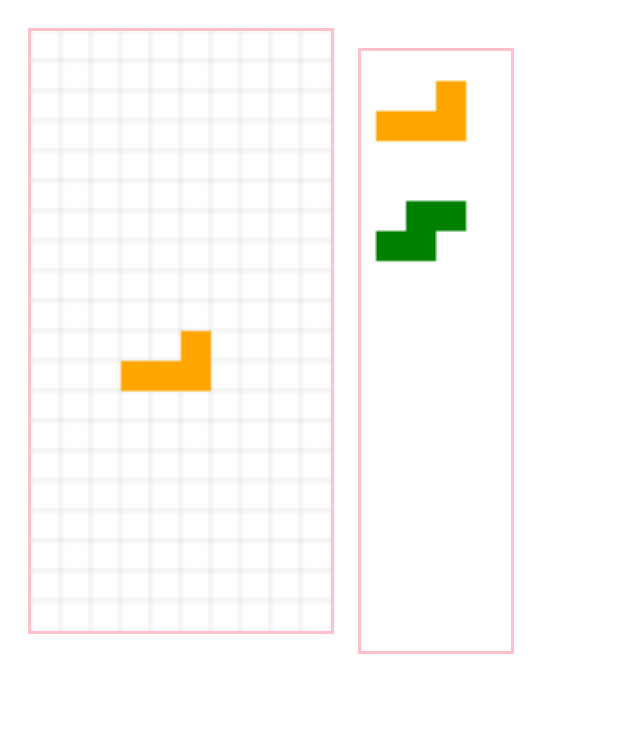
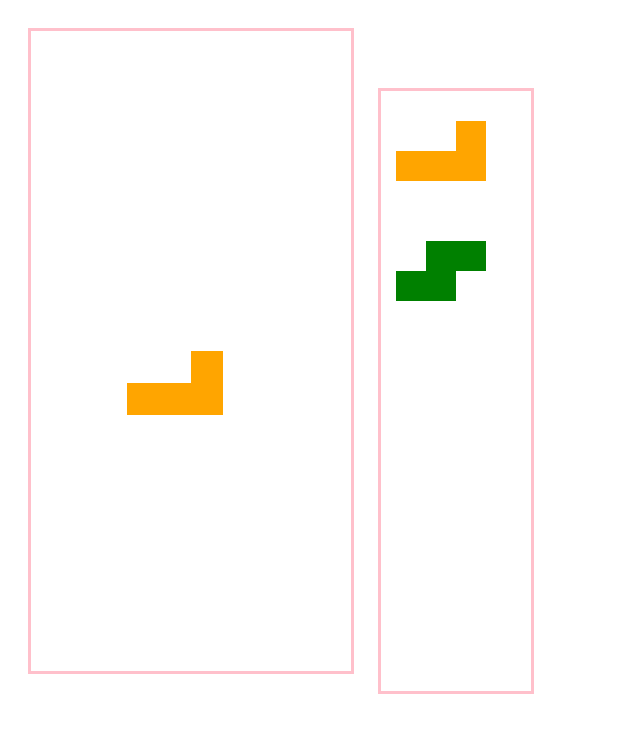
Before and after one commit to colmmurphyxyz/tetris, a plain HTML site: page index.html in a window 1280 px wide. Shown: the whole page, without its empty margins (0-640 px from the left). Drawn offline with Linux system fonts and the light colour scheme.

Commit message:
increase game board size and upscale canvas resolution

```diff
--- a/index.html
+++ b/index.html
@@ -19,10 +19,10 @@
     </head>
     <body>
         <main>
-            <canvas id="game-main" width="100" height="200">
+            <canvas id="game-main" width="1000" height="2000">
 
             </canvas>
-            <canvas id="game-side" width="50" height="200">
+            <canvas id="game-side" width="500" height="2000">
 
             </canvas>
         </main>
--- a/js/main.js
+++ b/js/main.js
@@ -103,38 +103,38 @@ document.addEventListener("keydown", (e) => {
 
 function drawBoard() {
     // draw the rest of the board
-    ctx.lineWidth = 0.04;
+    ctx.lineWidth = 2;
     for (let y = 0; y < COL_LENGTH; y++) {
         for (let x = 0; x < ROW_LENGTH; x++) {
             let color = colors.get(board[y][x]);
 
             ctx.fillStyle = color;
-            ctx.fillRect(x * 10, y * 10, 10, 10);
+            ctx.fillRect(x * 100, y * 100, 100, 100);
 
             // draw gridline
-            ctx.fillStyle = "gray";
-            ctx.strokeRect(x * 10, y * 10, 10, 10);
+            ctx.fillStyle = "white";
+            ctx.strokeRect(x * 100, y * 100, 100, 100);
         }
     }
     // draw the active piece
     ctx.fillStyle = colors.get(activePiece.color);
     for (let i = 0; i < activePiece.coordinates.length; i++) {
         let c = activePiece.coordinates[i];
-        ctx.fillRect(c.x * 10, c.y * 10, 10, 10);
+        ctx.fillRect(c.x * 100, c.y * 100, 100, 100);
     }
 
     // draw the next 2 pieces
     sctx.fillStyle = 'white';
-    sctx.fillRect(0, 0, 50, 200);
+    sctx.fillRect(0, 0, 500, 2000);
     for (let i = 0; i < 2; i++) {
         let nextPieceNum = next2Pieces[i];
         let nextPiece = pieceNumToCoordinates(nextPieceNum);
         sctx.fillStyle = colors.get(nextPieceNum);
 
-        const yOffset = (i === 1) ? 0 : 40;
+        const yOffset = (i === 1) ? 0 : 400;
         for (let j = 0; j < nextPiece.length; j++) {
             let c = nextPiece[j]
-            sctx.fillRect(-25 + (c.x * 10), 10 + (c.y * 10) + yOffset, 10, 10);
+            sctx.fillRect(-250 + (c.x * 100), 100 + (c.y * 100) + yOffset, 100, 100);
         }
     }
 }
--- a/styles/styles.css
+++ b/styles/styles.css
@@ -8,8 +8,7 @@ main {
     grid-area: "game-main";
 
     border: 3px solid pink;
-    width: 300px;
-    height: 600px;
+    height: 80vh;
     margin: 20px;
 }
 
```
